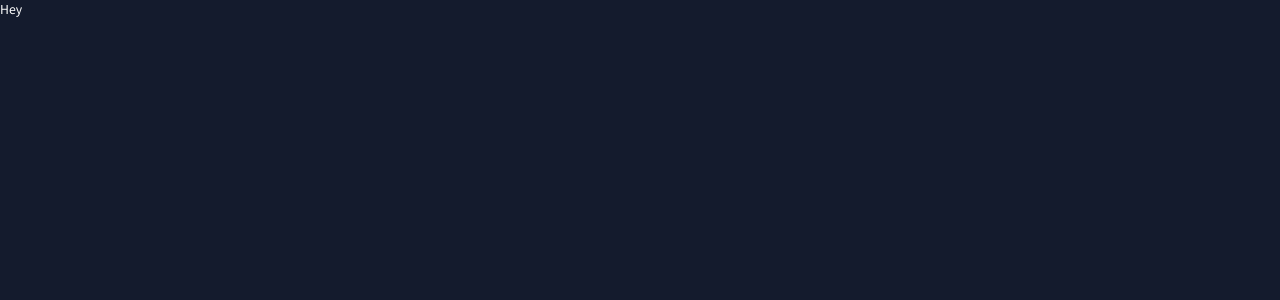
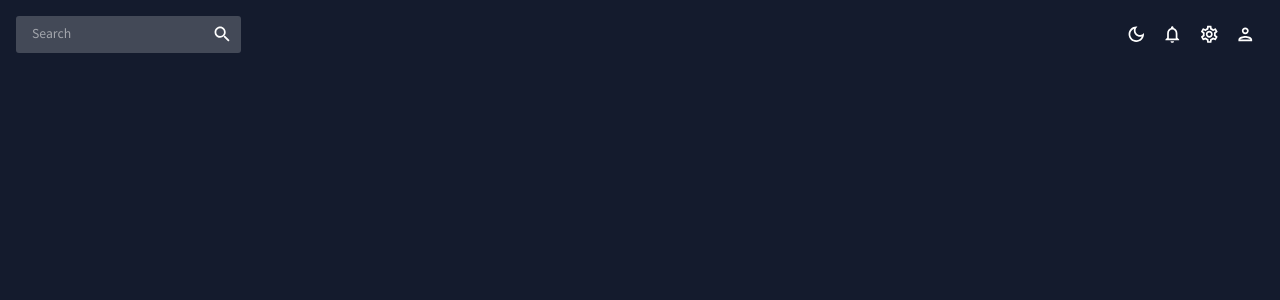
Before and after one commit to IvanHrushevich/react-admin, a React (Create React App) app: page / in a window 1280 px wide. Shown: the top 300 px of the page. Built offline with nearby package versions, Linux system fonts and the light colour scheme.

Commit message:
implement TopBar

```diff
--- a/src/App.tsx
+++ b/src/App.tsx
@@ -2,15 +2,19 @@
 import { FC } from "react";
 
 import { ColorModeContext, useMode } from "./theme";
+import TopBar from "./scenes/global/TopBar";
 
 const App: FC = () => {
   const [theme, colorMode] = useMode();
+
   return (
     <ColorModeContext.Provider value={colorMode}>
       <ThemeProvider theme={theme}>
         <CssBaseline />
         <div className="app">
-          <main className="content">Hey</main>
+          <main className="content">
+            <TopBar />
+          </main>
         </div>
       </ThemeProvider>
     </ColorModeContext.Provider>
--- a/src/scenes/global/Topbar.tsx
+++ b/src/scenes/global/Topbar.tsx
@@ -1,7 +1,51 @@
-import { FC } from "react";
+import DarkModeOutlinedIcon from "@mui/icons-material/DarkModeOutlined";
+import LightModeOutlinedIcon from "@mui/icons-material/LightModeOutlined";
+import NotificationsOutlinedIcon from "@mui/icons-material/NotificationsOutlined";
+import PersonOutlinedIcon from "@mui/icons-material/PersonOutlined";
+import SearchIcon from "@mui/icons-material/Search";
+import SettingsOutlinedIcon from "@mui/icons-material/SettingsOutlined";
+import { Box, IconButton, useTheme } from "@mui/material";
+import InputBase from "@mui/material/InputBase";
+import { FC, useContext } from "react";
 
-const Topbar: FC = () => {
-  return <div>Topbar</div>;
+import { ColorModeContext, tokens } from "../../theme";
+
+const TopBar: FC = () => {
+  const theme = useTheme();
+  const colors = tokens(theme.palette.mode);
+  const colorMode = useContext(ColorModeContext);
+
+  return (
+    <Box display="flex" justifyContent="space-between" p={2}>
+      {/* Search bar */}
+      <Box display="flex" bgcolor={colors.primary[400]} borderRadius="3px">
+        <InputBase sx={{ ml: 2, flex: 1 }} placeholder="Search" />
+        <IconButton type="button" sx={{ p: 1 }}>
+          <SearchIcon />
+        </IconButton>
+      </Box>
+
+      {/* Icons */}
+      <Box display="flex">
+        <IconButton onClick={colorMode.toggleColorMode}>
+          {theme.palette.mode === "dark" ? (
+            <DarkModeOutlinedIcon />
+          ) : (
+            <LightModeOutlinedIcon />
+          )}
+        </IconButton>
+        <IconButton>
+          <NotificationsOutlinedIcon />
+        </IconButton>
+        <IconButton>
+          <SettingsOutlinedIcon />
+        </IconButton>
+        <IconButton>
+          <PersonOutlinedIcon />
+        </IconButton>
+      </Box>
+    </Box>
+  );
 };
 
-export default Topbar;
+export default TopBar;
```
